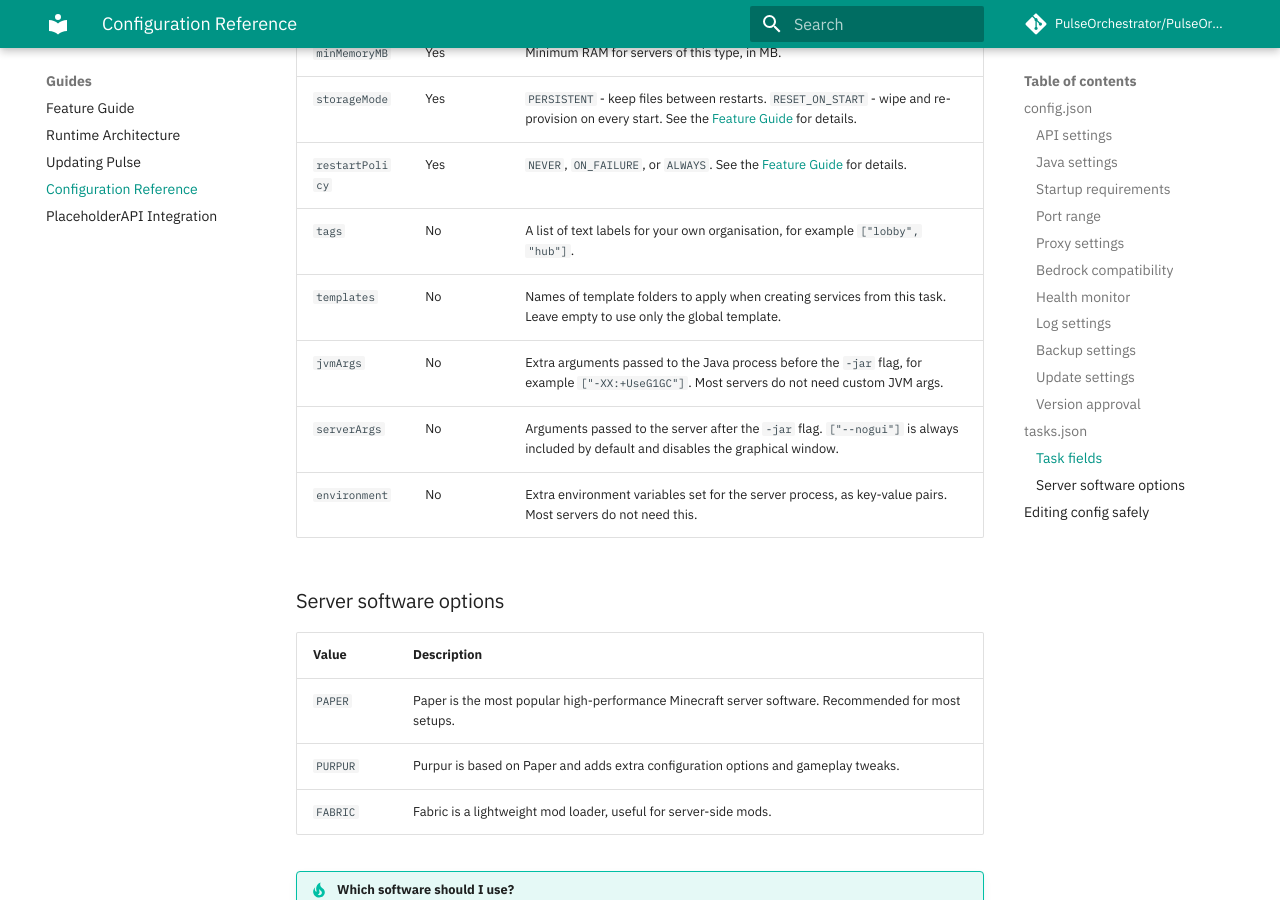
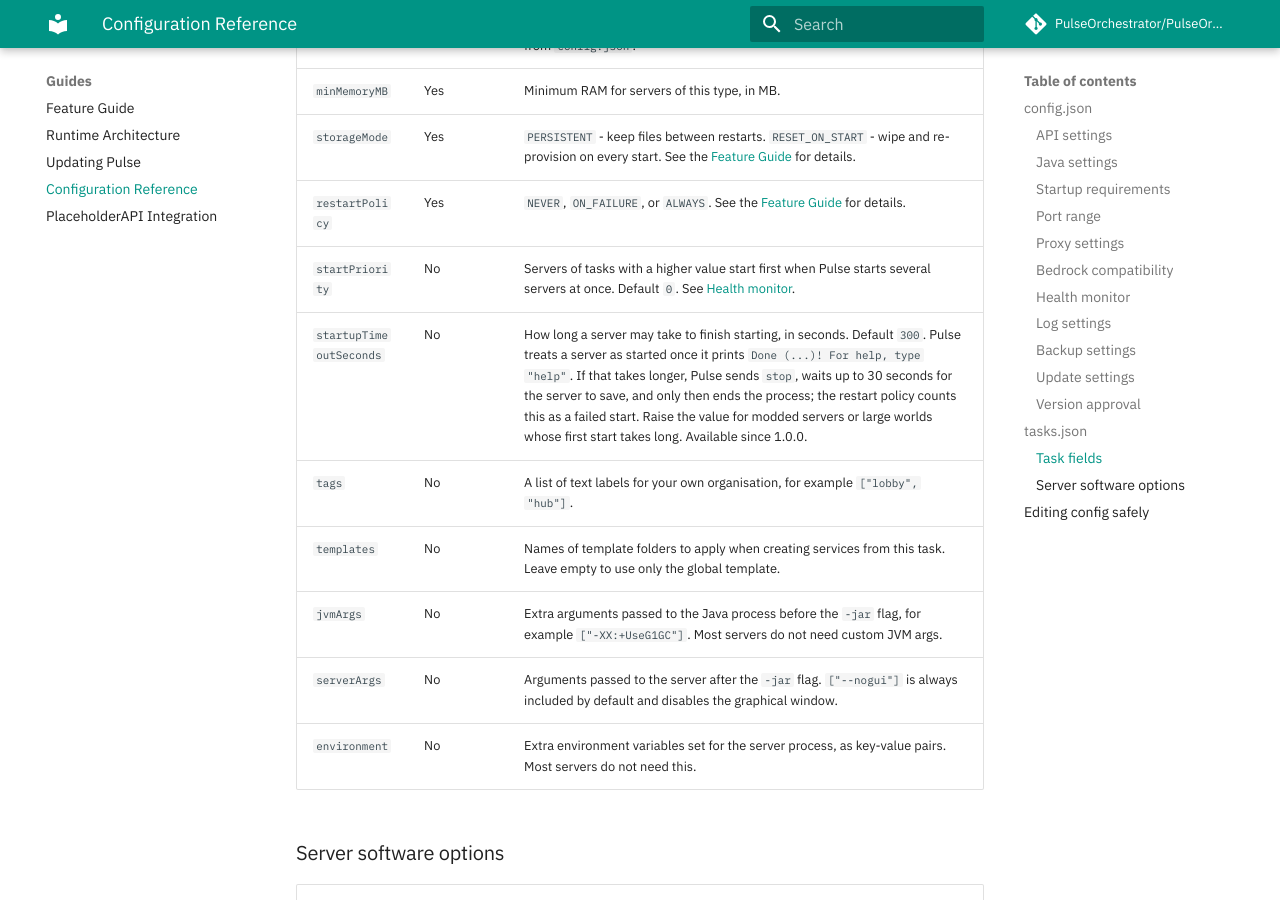
Before and after one commit to PulseOrchestrator/PulseOrchestrator, an MkDocs documentation site: the page built from docs/guides/configuration.md, in a window 1280 px wide and 900 px high, scrolled down 10455 px. Built offline with MkDocs 1.6.1 and Material for MkDocs 9.7.7, drawn with Linux system fonts in a browser that asks for light colours; comment, search, counter and statistics services are not loaded; the version menu is left out; some of the changed text lies outside the part shown.

Commit message:
Document the startPriority and startupTimeoutSeconds task fields
Co-Authored-By: Claude Opus 5.5 <noreply@anthropic.com>

```diff
--- a/docs/guides/configuration.md
+++ b/docs/guides/configuration.md
@@ -290,6 +290,8 @@ Tasks are the blueprints for your servers. Each entry in the `tasks` array defin
       "minMemoryMB": 512,
       "storageMode": "PERSISTENT",
       "restartPolicy": "ON_FAILURE",
+      "startPriority": 10,
+      "startupTimeoutSeconds": 300,
       "tags": ["lobby"],
       "templates": [],
       "jvmArgs": [],
@@ -313,6 +315,8 @@ Tasks are the blueprints for your servers. Each entry in the `tasks` array defin
 | `minMemoryMB` | Yes | Minimum RAM for servers of this type, in MB. |
 | `storageMode` | Yes | `PERSISTENT` - keep files between restarts. `RESET_ON_START` - wipe and re-provision on every start. See the [Feature Guide](feature-guide.md#storage-modes) for details. |
 | `restartPolicy` | Yes | `NEVER`, `ON_FAILURE`, or `ALWAYS`. See the [Feature Guide](feature-guide.md#restart-policies) for details. |
+| `startPriority` | No | Servers of tasks with a higher value start first when Pulse starts several servers at once. Default `0`. See [Health monitor](#health-monitor). |
+| `startupTimeoutSeconds` | No | How long a server may take to finish starting, in seconds. Default `300`. Pulse treats a server as started once it prints `Done (...)! For help, type "help"`. If that takes longer, Pulse sends `stop`, waits up to 30 seconds for the server to save, and only then ends the process; the restart policy counts this as a failed start. Raise the value for modded servers or large worlds whose first start takes long. Available since 1.0.0. |
 | `tags` | No | A list of text labels for your own organisation, for example `["lobby", "hub"]`. |
 | `templates` | No | Names of template folders to apply when creating services from this task. Leave empty to use only the global template. |
 | `jvmArgs` | No | Extra arguments passed to the Java process before the `-jar` flag, for example `["-XX:+UseG1GC"]`. Most servers do not need custom JVM args. |
```
